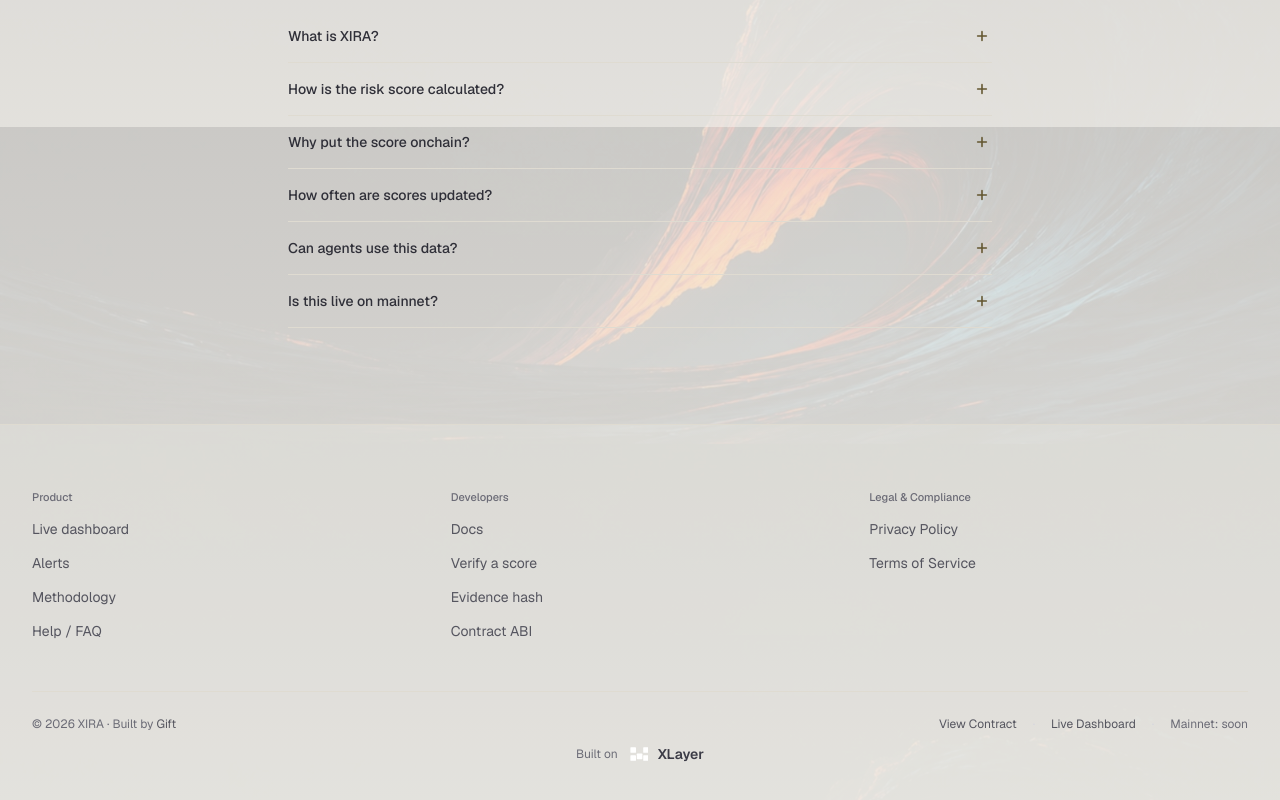
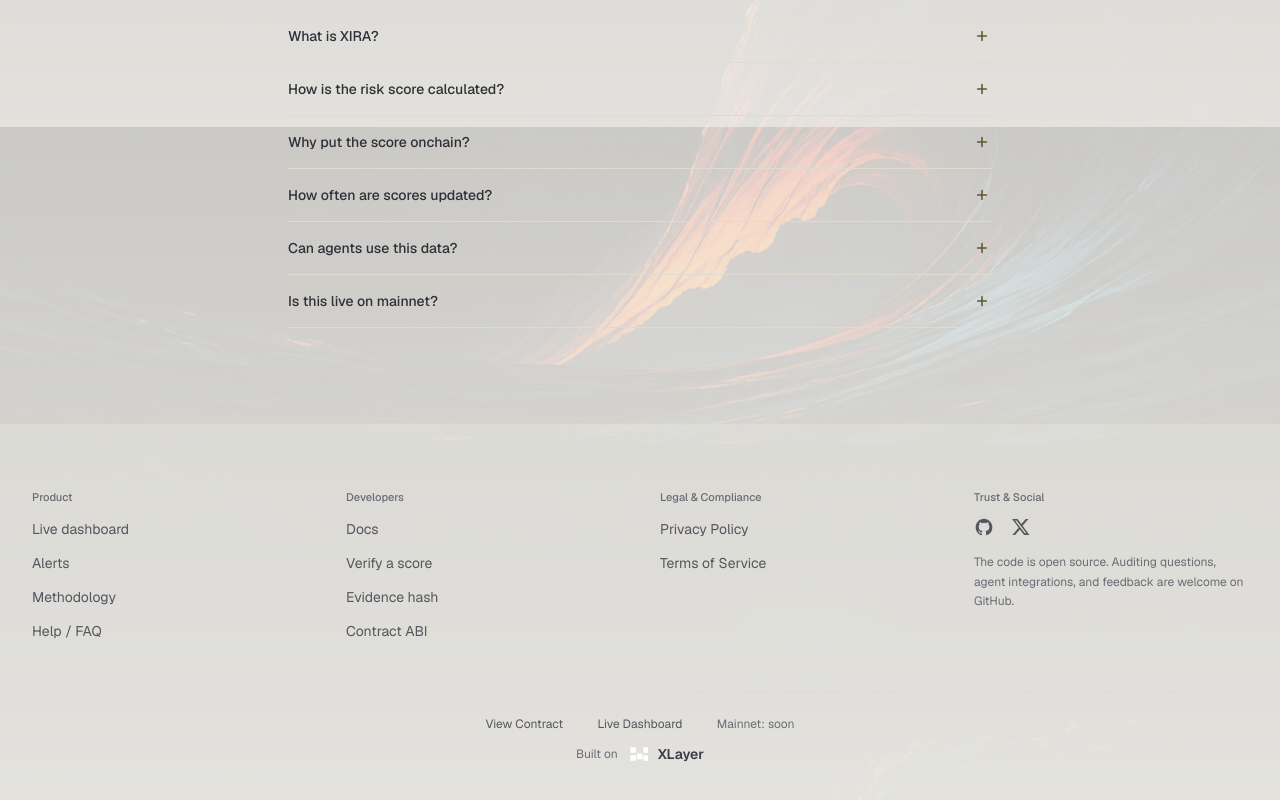
Before and after one commit to Kohap/xira, a Next.js app in the folder frontend/: page / in a window 1280 px wide. Shown: the part 4673-5473 px from the top of the page. Built offline with nearby package versions, Linux system fonts and the light colour scheme; no server answers.

Commit message:
feat: drop Built-by-Gift line, restore Trust & Social column with GitHub and X icons

```diff
--- a/frontend/app/layout.tsx
+++ b/frontend/app/layout.tsx
@@ -95,7 +95,7 @@ export default function RootLayout({
         </main>
         <footer className="border-t border-[var(--card-border)] bg-black/30">
           <div className="max-w-7xl mx-auto px-4 sm:px-6 lg:px-8 py-12 sm:py-16">
-            <nav aria-label="Footer" className="grid grid-cols-2 lg:grid-cols-3 gap-8 sm:gap-10">
+            <nav aria-label="Footer" className="grid grid-cols-2 lg:grid-cols-4 gap-8 sm:gap-10">
               {[
                 {
                   heading: "Product",
@@ -141,13 +141,43 @@ export default function RootLayout({
                   </ul>
                 </div>
               ))}
+
+              <div>
+                <h3 className="text-[11px] font-medium text-neutral-500 mb-3">
+                  Trust &amp; Social
+                </h3>
+                <div className="flex items-center gap-4">
+                  <a
+                    href="https://github.com/Kohap/xira"
+                    target="_blank"
+                    rel="noreferrer"
+                    aria-label="XIRA on GitHub"
+                    className="text-neutral-400 hover:text-[var(--accent-glow)] transition-colors"
+                  >
+                    <svg viewBox="0 0 24 24" className="w-5 h-5" fill="currentColor" aria-hidden="true">
+                      <path d="M12 2C6.48 2 2 6.58 2 12.25c0 4.53 2.87 8.37 6.84 9.73.5.1.68-.22.68-.49v-1.7c-2.78.62-3.37-1.37-3.37-1.37-.46-1.18-1.11-1.5-1.11-1.5-.91-.64.07-.62.07-.62 1 .07 1.53 1.06 1.53 1.06.9 1.57 2.36 1.12 2.94.85.09-.67.35-1.12.63-1.38-2.22-.26-4.56-1.14-4.56-5.07 0-1.12.39-2.03 1.03-2.75-.1-.26-.45-1.3.1-2.7 0 0 .84-.28 2.75 1.05a9.36 9.36 0 015 0c1.91-1.33 2.75-1.05 2.75-1.05.55 1.4.2 2.44.1 2.7.64.72 1.03 1.63 1.03 2.75 0 3.94-2.34 4.8-4.57 5.06.36.32.68.94.68 1.9v2.81c0 .27.18.6.69.49A10.25 10.25 0 0022 12.25C22 6.58 17.52 2 12 2z" />
+                    </svg>
+                  </a>
+                  <a
+                    href="https://x.com/Xirar1l"
+                    target="_blank"
+                    rel="noreferrer"
+                    aria-label="XIRA on X"
+                    className="text-neutral-400 hover:text-[var(--accent-glow)] transition-colors"
+                  >
+                    <svg viewBox="0 0 24 24" className="w-5 h-5" fill="currentColor" aria-hidden="true">
+                      <path d="M18.9 2.5h3.2l-7 8 8.2 11h-6.4l-5-6.6-5.8 6.6H2.9l7.5-8.6L2.5 2.5h6.6l4.5 6 5.3-6zm-1.1 17.1h1.8L7.9 4.3H6l11.8 15.3z" />
+                    </svg>
+                  </a>
+                </div>
+                <p className="mt-4 text-xs text-neutral-500 leading-relaxed">
+                  The code is open source. Auditing questions, agent
+                  integrations, and feedback are welcome on GitHub.
+                </p>
+              </div>
             </nav>
 
             <div className="mt-12 pt-6 border-t border-[var(--card-border)] flex flex-col gap-3">
-              <div className="flex flex-col sm:flex-row items-center justify-between gap-3">
-                <p className="text-xs text-neutral-500">
-                  © 2026 XIRA · Built by <span className="text-neutral-400">Gift</span>
-                </p>
               <nav
                 aria-label="Footer links"
                 className="flex flex-wrap items-center justify-center gap-x-4 gap-y-1 text-xs"
@@ -172,7 +202,6 @@ export default function RootLayout({
                   Mainnet: soon
                 </span>
               </nav>
-              </div>
 
               <div className="flex items-center justify-center gap-2.5">
                 <span className="text-xs text-neutral-500">Built on</span>
```
Lines whose indentation alone changed are shown as unchanged.
